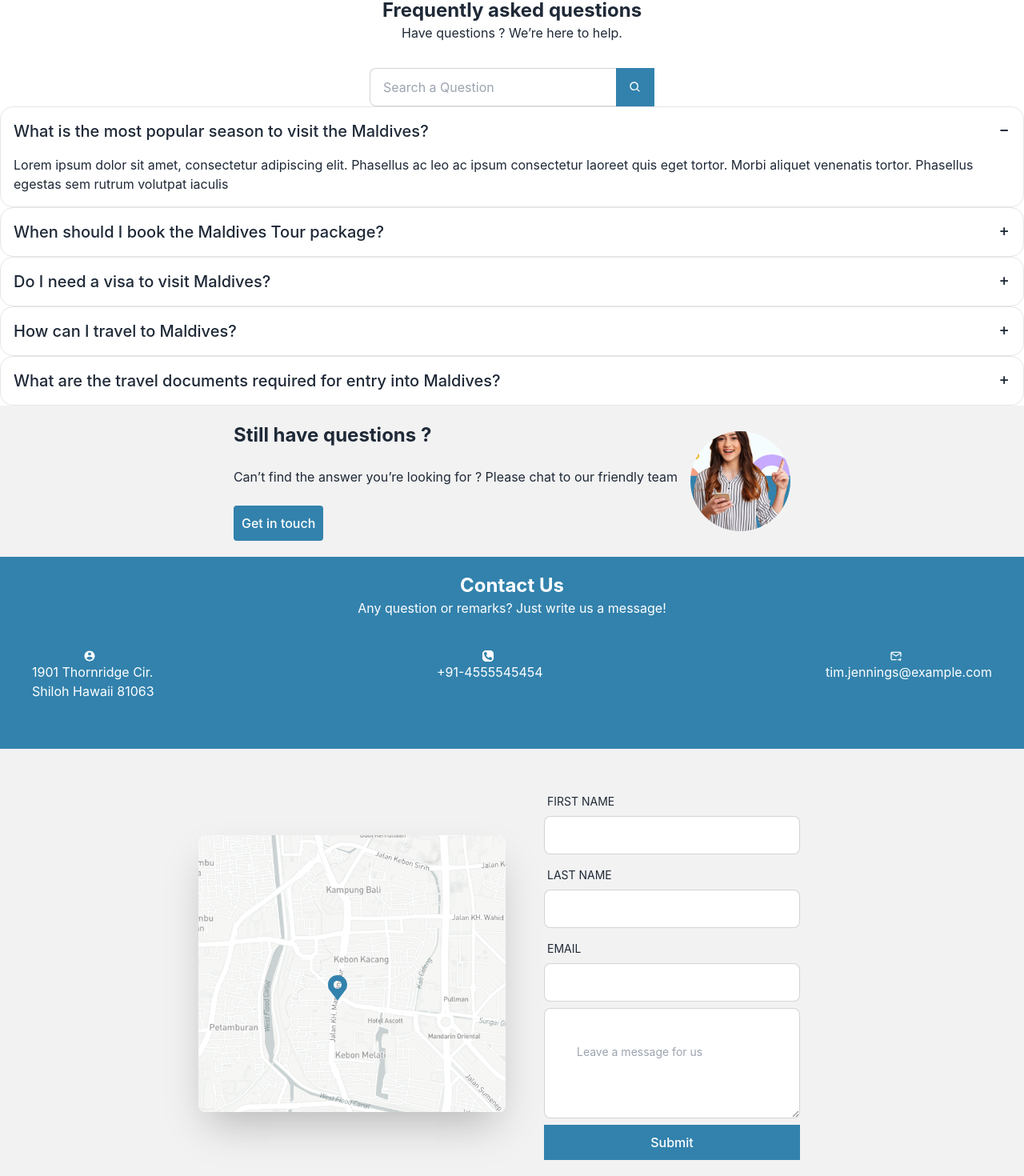
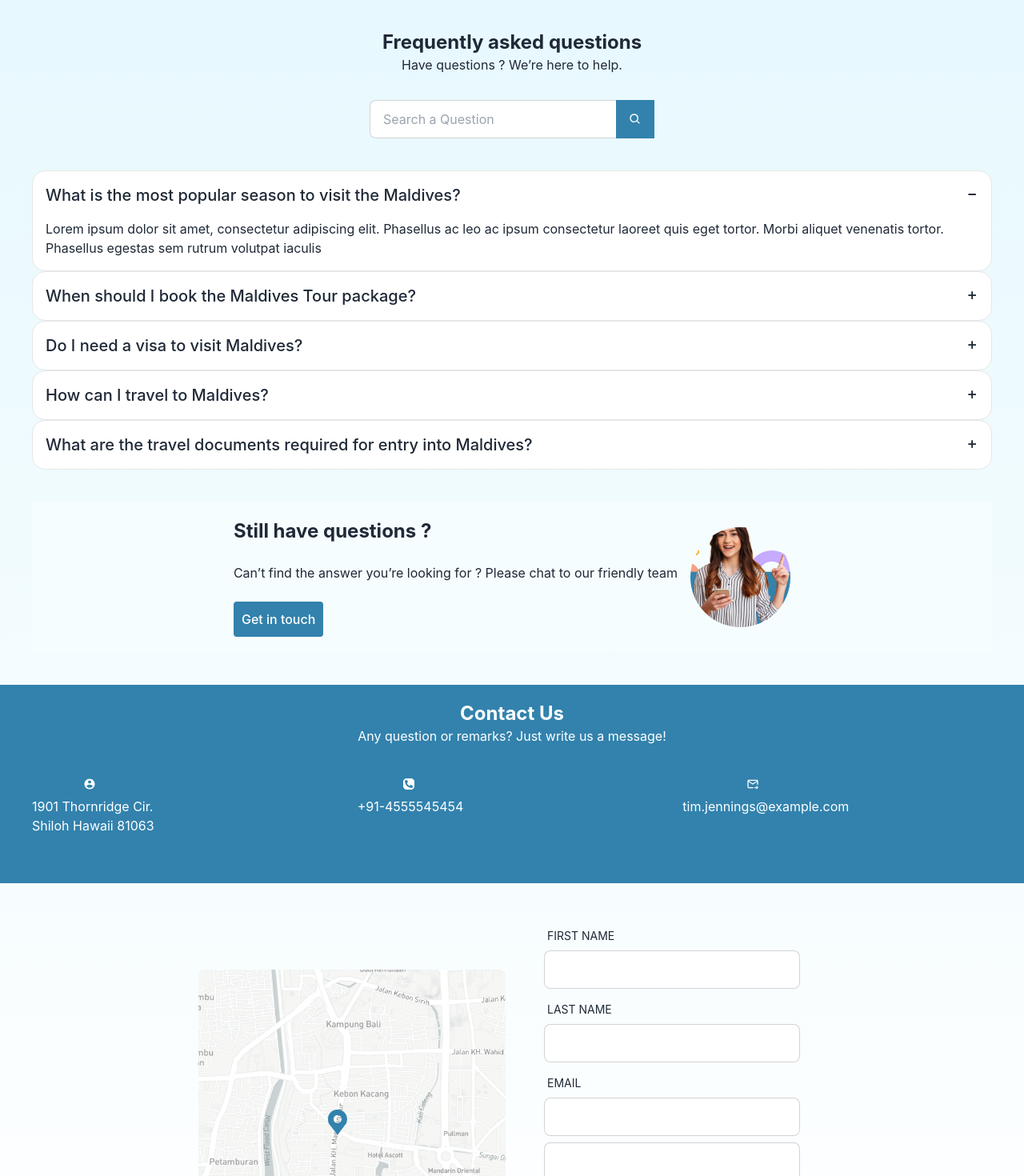
Before and after one commit to rhnchowdhury/Agumentik-Frontend-assignment, a React (Create React App) app: page /support in a window 1280 px wide. Shown: the part 513-1983 px from the top of the page at 80% size. Built offline with nearby package versions, Linux system fonts and the light colour scheme.

Commit message:
support part responsive done

```diff
--- a/src/Components/Pages/Supports/Support.js
+++ b/src/Components/Pages/Supports/Support.js
@@ -9,16 +9,16 @@ import { MdOutlineForwardToInbox } from "react-icons/md";
 
 const Support = () => {
     return (
-        <div>
-            <img src={img1} alt="" />
-            <div>
+        <div style={{ background: 'linear-gradient(180deg, #E5F8FE 14.25%, rgba(255, 255, 255, 0) 100%)' }} >
+            <img src={img1} alt="" className='lg:ml-44' />
+            <div className='mt-10'>
                 <h1 className='text-center text-2xl font-bold'>Frequently asked questions</h1>
                 <p className='text-center'>Have questions ? We’re here to help.</p>
                 <span className='card-actions justify-center mt-8'>
-                    <input type="text" placeholder="Search a Question" className="input input-bordered w-full max-w-xs" />
+                    <input type="text" placeholder="Search a Question" className="input input-bordered lg:w-full max-w-xs" />
                     <button className='p-4 text-white -ml-5' style={{ background: '#3282AD' }}><BiSearch></BiSearch> </button>
                 </span>
-                <div>
+                <div className='m-7 lg:m-10'>
                     <div tabIndex={0} className="collapse collapse-plus collapse-open border border-base-300 bg-base-100 rounded-box">
                         <div className="collapse-title text-xl font-medium">
                             What is the most popular season to visit the Maldives?
@@ -48,8 +48,8 @@ const Support = () => {
                         </div>
                     </div>
                 </div>
-                <div>
-                    <div className="hero bg-base-200">
+                <div className='m-10'>
+                    <div className="hero" style={{ backgroundColor: '#F6FDFF' }}>
                         <div className="hero-content flex-col lg:flex-row-reverse">
                             <img src={img2} alt='' className="max-w-sm mask mask-circle" />
                             <div>
@@ -63,26 +63,26 @@ const Support = () => {
                 <div className='py-5' style={{ background: '#3282AD' }}>
                     <h1 className='text-center text-white text-2xl font-bold'>Contact Us</h1>
                     <p className='text-center text-white'>Any question or remarks? Just write us a message!</p>
-                    <div className='flex justify-between m-10' >
+                    <div className='grid gap-5 grid-cols-1 lg:grid-cols-3 m-5 lg:m-10' >
                         <div>
                             <IoMdContact className='rounded-full ml-16 text-white'></IoMdContact>
-                            <p className='text-white'>1901 Thornridge Cir. <br />Shiloh
+                            <p className='text-white mt-2'>1901 Thornridge Cir. <br />Shiloh
                                 Hawaii 81063</p>
                         </div>
                         <div>
-                            <FaPhoneSquareAlt className='rounded-full ml-14 text-white'></FaPhoneSquareAlt>
-                            <p className='text-white'>+91-4555545454</p>
+                            <FaPhoneSquareAlt className='rounded-full ml-16 lg:ml-14 text-white'></FaPhoneSquareAlt>
+                            <p className='text-white mt-2'>+91-4555545454</p>
                         </div>
                         <div>
-                            <MdOutlineForwardToInbox className='rounded-full ml-20 text-white'></MdOutlineForwardToInbox>
-                            <p className='text-white'>tim.jennings@example.com</p>
+                            <MdOutlineForwardToInbox className='rounded-full ml-16 lg:ml-20 text-white'></MdOutlineForwardToInbox>
+                            <p className='text-white mt-2'>tim.jennings@example.com</p>
                         </div>
                     </div>
                 </div>
-                <div>
-                    <div className="hero bg-base-200">
-                        <div className="hero-content flex-col lg:flex-row">
-                            <img src={img3} alt='' className="max-w-sm rounded-lg shadow-2xl" />
+
+                <div className="hero">
+                    <div className="hero-content flex-col-reverse lg:flex-row">
+                        <img src={img3} alt='' className="w-56 lg:w-full max-w-sm rounded-lg" />
                         <div className="card flex-shrink-0 w-full max-w-sm">
                             <div className="card-body">
                                 <div className="form-control">
@@ -113,7 +113,6 @@ const Support = () => {
                 </div>
             </div>
         </div>
-        </div>
     );
 };
 
```
Lines whose indentation alone changed are shown as unchanged.
